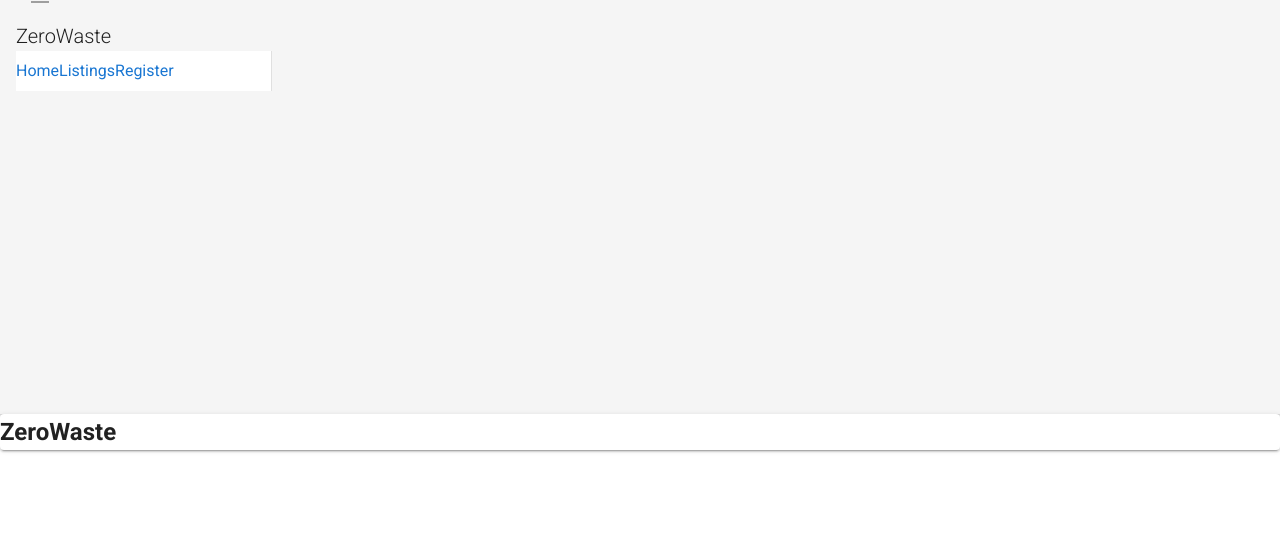
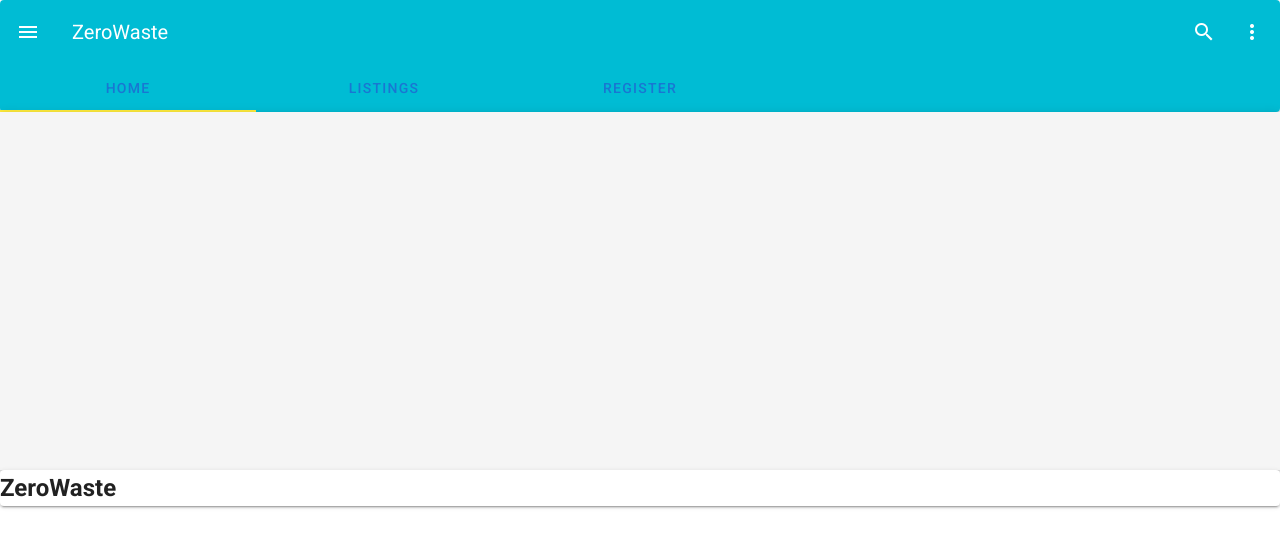
Before and after one commit to SvetLana203/Project4, a Vue app in the folder client/: page / in a window 1280 px wide. Shown: the top 548 px of the page. Built offline with nearby package versions, Linux system fonts and the light colour scheme.

Commit message:
navbar done

```diff
--- a/client/src/App.vue
+++ b/client/src/App.vue
@@ -1,7 +1,8 @@
 <template>
   <v-app>
+    <Nav/>
     <v-app-bar>
-    <Nav/>
+
       <v-spacer></v-spacer>
         <v-icon></v-icon>
     </v-app-bar>
--- a/client/src/components/Nav.vue
+++ b/client/src/components/Nav.vue
@@ -1,5 +1,5 @@
 <template>
-<div>
+<!-- <div>
   <v-app-bar-nav-icon class="grey--text"></v-app-bar-nav-icon>
 <v-toolbar-title class="grey-text">
   <span class="font-weight-light">ZeroWaste</span>
@@ -17,7 +17,35 @@
   </v-list>
 </v-navigation-drawer>
 </nav>
-</div>
+</div> -->
+<v-card>
+  <v-toolbar
+  color="cyan"
+  dark
+  flat>
+    <v-app-bar-nav-icon ></v-app-bar-nav-icon>
+    <v-toolbar-title>ZeroWaste</v-toolbar-title>
+    <v-spacer></v-spacer>
+    <v-btn icon>
+        <v-icon>mdi-magnify</v-icon>
+    </v-btn>
+        <v-btn icon>
+        <v-icon>mdi-dots-vertical</v-icon>
+      </v-btn>
+      <template v-slot:extension>
+        <v-tabs
+          show-arrows
+          fixed-tabs>
+        <v-tabs-slider color="yellow"></v-tabs-slider>
+        <v-tab><router-link  class="text-decoration-none" to="/">Home</router-link></v-tab>
+        <v-tab><router-link  class="text-decoration-none" to="/listings">Listings</router-link></v-tab>
+        <v-tab><router-link  class="text-decoration-none" to="/register">Register</router-link></v-tab>
+        <v-tab> <router-link class="text-decoration-none" to="/profile" v-if="authenticated">{{ name }}'s Profile</router-link></v-tab>
+        <v-tab> <v-btn v-if="authenticated" @click="signOut">Sign Out</v-btn></v-tab>
+        </v-tabs>
+      </template>
+  </v-toolbar>
+</v-card>
 </template>
 
 <script>
--- a/client/src/pages/Home.vue
+++ b/client/src/pages/Home.vue
@@ -3,7 +3,6 @@
   <h2>ZeroWaste</h2>
 </v-card>
 </template>
-
 <script>
 
 
```
